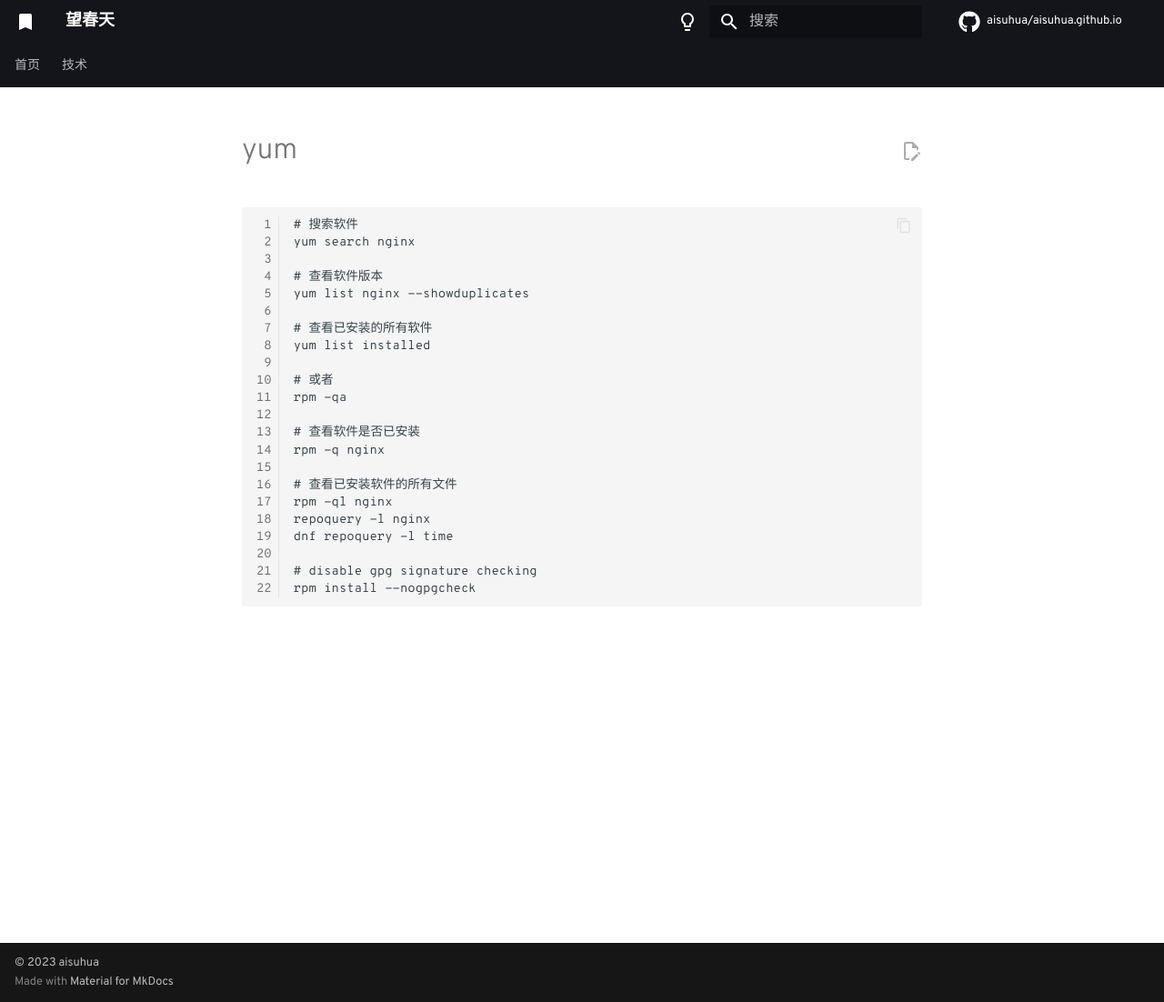
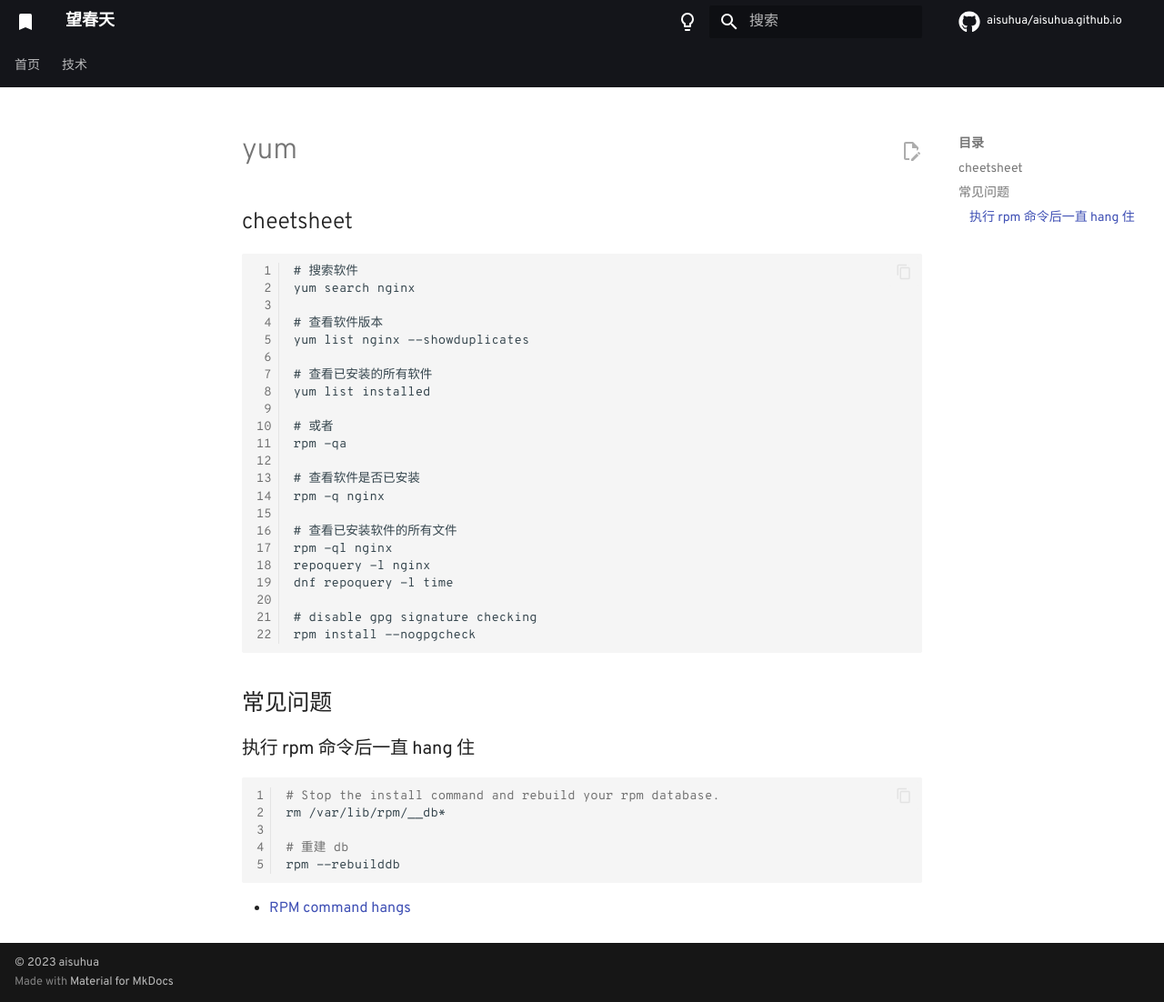
Before and after one commit to aisuhua/aisuhua.github.io, an MkDocs documentation site: the page built from docs/linux/yum.md, in a window 1280 px wide and 1102 px high. Shown: the whole window at 91% size. Built offline with MkDocs 1.6.1 and Material for MkDocs 9.7.7, drawn with Linux system fonts in a browser that asks for light colours; comment, search, counter and statistics services are not loaded.

Commit message:
index.md

````diff
--- a/docs/linux/yum.md
+++ b/docs/linux/yum.md
@@ -1,4 +1,6 @@
 # yum
+
+## cheetsheet
 
 ```
 # 搜索软件
@@ -24,3 +26,17 @@ dnf repoquery -l time
 # disable gpg signature checking
 rpm install --nogpgcheck
 ```
+
+## 常见问题
+
+### 执行 rpm 命令后一直 hang 住
+
+```sh
+# Stop the install command and rebuild your rpm database.
+rm /var/lib/rpm/__db*
+
+# 重建 db
+rpm --rebuilddb
+```
+
+- [RPM command hangs](https://serverfault.com/questions/622671/rpm-command-hangs)
````
